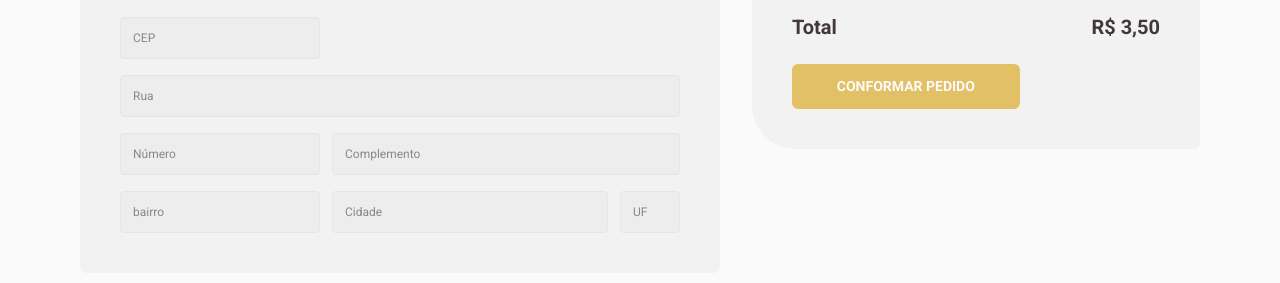
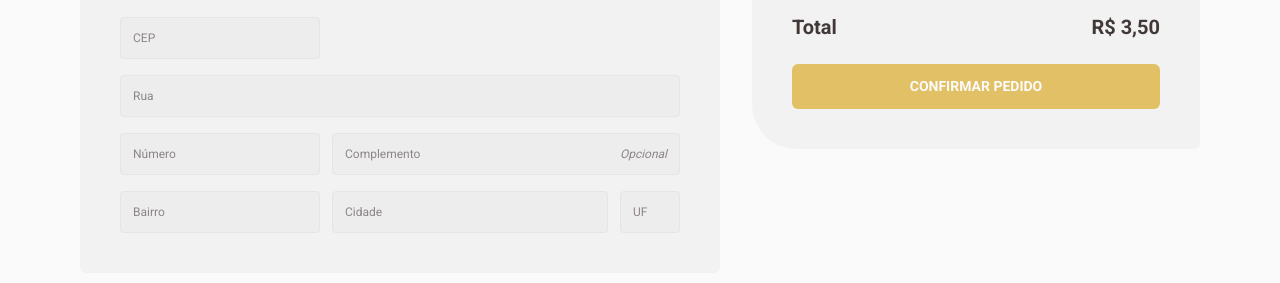
Before and after one commit to BrunaDuarte-3321/Ignite_ReactJS_2022, a React (Vite) app in the folder coffee-delivery/: page /completeorder in a window 1280 px wide. Shown: the part 273-556 px from the top of the page. Built offline with nearby package versions, Linux system fonts and the light colour scheme.

Commit message:
Finalizando validações form.

```diff
--- a/coffee-delivery/package.json
+++ b/coffee-delivery/package.json
@@ -10,13 +10,16 @@
     "lint": "eslint src --ext .ts,.tsx --fix"
   },
   "dependencies": {
+    "@hookform/resolvers": "^2.9.10",
     "immer": "^9.0.16",
     "phosphor-react": "^1.4.1",
     "polished": "^4.2.2",
     "react": "^18.2.0",
     "react-dom": "^18.2.0",
+    "react-hook-form": "^7.41.0",
     "react-router-dom": "^6.4.3",
-    "styled-components": "^5.3.6"
+    "styled-components": "^5.3.6",
+    "zod": "^3.20.2"
   },
   "devDependencies": {
     "@rocketseat/eslint-config": "^1.1.3",
--- a/coffee-delivery/src/components/Input/index.tsx
+++ b/coffee-delivery/src/components/Input/index.tsx
@@ -1,8 +1,28 @@
-import { InputHTMLAttributes } from 'react'
-import { InputStyleContainer } from './styles'
+import { forwardRef, InputHTMLAttributes } from 'react'
+import { RegularText } from '../Typography'
+import {
+  InputStyleContainer,
+  InputStyled,
+  InputWrapper,
+  RightText,
+} from './styles'
 
-type InputProps = InputHTMLAttributes<HTMLInputElement>
+type InputProps = InputHTMLAttributes<HTMLInputElement> & {
+  error?: string
+  rightText?: string
+}
 
-export function Input({ ...props }: InputProps) {
-  return <InputStyleContainer {...props} />
-}
+// eslint-disable-next-line react/display-name
+export const Input = forwardRef<HTMLInputElement, InputProps>(
+  ({ error, className, rightText, ...props }, ref) => {
+    return (
+      <InputWrapper className={className}>
+        <InputStyleContainer hasError={!!error}>
+          <InputStyled {...props} ref={ref} />
+          {rightText && <RightText>{rightText}</RightText>}
+        </InputStyleContainer>
+        {error && <RegularText size="s">{error}</RegularText>}
+      </InputWrapper>
+    )
+  },
+)
--- a/coffee-delivery/src/components/Input/styles.ts
+++ b/coffee-delivery/src/components/Input/styles.ts
@@ -1,15 +1,45 @@
-import styled from 'styled-components'
+import styled, { css } from 'styled-components'
 
-export const InputStyleContainer = styled.input`
+export const InputWrapper = styled.div`
+  display: flex;
+  flex-direction: column;
+  gap: 0.3rem;
+  position: relative;
+  > p {
+    color: ${({ theme }) => theme.colors['base-error']};
+  }
+`
+interface InputStyleContainerProps {
+  hasError: boolean
+}
+export const InputStyleContainer = styled.div<InputStyleContainerProps>`
   height: 2.625rem;
   border-radius: 4px;
   border: 1px solid ${({ theme }) => theme.colors['base-button']};
   background: ${({ theme }) => theme.colors['base-input']};
+
+  display: flex;
+  align-items: center;
+  justify-content: space-between;
   transition: 0.4s;
+  overflow: hidden;
 
-  &:focus {
+  &:focus-within {
     border: 1px solid ${({ theme }) => theme.colors['brand-yellow-dark']};
   }
+
+  ${({ theme, hasError }) =>
+    hasError &&
+    css`
+      border-color: ${theme.colors['base-error']};
+    `}
+`
+
+export const InputStyled = styled.input`
+  flex: 1;
+  height: 100%;
+  background: none;
+  border: none;
 
   color: ${({ theme }) => theme.colors['base-text']};
   font-size: 0.75rem;
@@ -19,3 +49,10 @@
     color: ${({ theme }) => theme.colors['base-label']};
   }
 `
+
+export const RightText = styled.p`
+  font-size: 0.75rem;
+  margin-right: 0.75rem;
+  font-style: italic;
+  color: ${({ theme }) => theme.colors['base-label']};
+`
--- a/coffee-delivery/src/pages/CompleteOrder/components/CompleteOrderForm/AdressForm.tsx
+++ b/coffee-delivery/src/pages/CompleteOrder/components/CompleteOrderForm/AdressForm.tsx
@@ -1,16 +1,58 @@
+import { useFormContext } from 'react-hook-form'
 import { Input } from '../../../../components/Input'
 import { AdressFormContainer } from './styles'
 
+interface ErrosType {
+  errors: {
+    [key: string]: {
+      message: string
+    }
+  }
+}
+
 export function AdressForm() {
+  const { register, formState } = useFormContext()
+
+  const { errors } = formState as unknown as ErrosType
   return (
     <AdressFormContainer>
-      <Input placeholder="CEP" type="number" className="cep" />
-      <Input placeholder="Rua" className="street" />
-      <Input placeholder="Número" type="number" />
-      <Input placeholder="Complemento" className="complement" />
-      <Input placeholder="bairro" />
-      <Input placeholder="Cidade" />
-      <Input placeholder="UF" />
+      <Input
+        placeholder="CEP"
+        type="number"
+        className="cep"
+        {...register('cep')}
+        error={errors.cep?.message}
+      />
+      <Input
+        placeholder="Rua"
+        className="street"
+        {...register('street')}
+        error={errors.street?.message}
+      />
+      <Input
+        placeholder="Número"
+        type="number"
+        {...register('street')}
+        error={errors.street?.message}
+      />
+      <Input
+        placeholder="Complemento"
+        className="complement"
+        {...register('complement')}
+        error={errors.complement?.message}
+        rightText="Opcional"
+      />
+      <Input
+        placeholder="Bairro"
+        {...register('district')}
+        error={errors.district?.message}
+      />
+      <Input
+        placeholder="Cidade"
+        {...register('city')}
+        error={errors.city?.message}
+      />
+      <Input placeholder="UF" {...register('uf')} error={errors.uf?.message} />
     </AdressFormContainer>
   )
 }
--- a/coffee-delivery/src/pages/CompleteOrder/components/SelectedCoffees/ConfirmationSection.tsx
+++ b/coffee-delivery/src/pages/CompleteOrder/components/SelectedCoffees/ConfirmationSection.tsx
@@ -1,4 +1,3 @@
-import { NavLink } from 'react-router-dom'
 import { Button } from '../../../../components/Button'
 import { RegularText } from '../../../../components/Typography'
 import { useCart } from '../../../../hooks/useCart'
@@ -32,9 +31,11 @@
           R$ {formattedCartTotal}
         </RegularText>
       </div>
-      <NavLink to="/orderConfirmed">
-        <Button text="Conformar Pedido" disabled={cartQuantity <= 0} />
-      </NavLink>
+      <Button
+        text="Confirmar Pedido"
+        disabled={cartQuantity <= 0}
+        type="submit"
+      />
     </ConfirmationSectionContainer>
   )
 }
--- a/coffee-delivery/src/pages/CompleteOrder/index.tsx
+++ b/coffee-delivery/src/pages/CompleteOrder/index.tsx
@@ -1,12 +1,42 @@
 import { CompleteOrderForm } from './components/CompleteOrderForm'
 import { SelectedCoffees } from './components/SelectedCoffees'
 import { CompleteOrderContainer } from './styles'
+import * as zod from 'zod'
+import { zodResolver } from '@hookform/resolvers/zod'
+import { useForm, FormProvider } from 'react-hook-form'
+
+const confirmOrderFormValidationSchema = zod.object({
+  cep: zod.string().min(1, 'Informe o CEP'),
+  street: zod.string().min(1, 'Informe o Rua'),
+  number: zod.string().min(1, 'Informe o Número'),
+  complement: zod.string(),
+  district: zod.string().min(1, 'Informe o Bairro'),
+  city: zod.string().min(1, 'Informe a Cidade'),
+  uf: zod.string().min(1, 'Informe a UF'),
+})
+
+type OrderData = zod.infer<typeof confirmOrderFormValidationSchema>
+type ConfirmOrderData = OrderData
 
 export function CompleteOrder() {
+  const confirmOrderForm = useForm<ConfirmOrderData>({
+    resolver: zodResolver(confirmOrderFormValidationSchema),
+  })
+
+  const { handleSubmit } = confirmOrderForm
+
+  const handleConfirmOrder = (data: any) => {
+    console.log(data, 'data')
+  }
   return (
-    <CompleteOrderContainer className="container">
-      <CompleteOrderForm />
-      <SelectedCoffees />
-    </CompleteOrderContainer>
+    <FormProvider {...confirmOrderForm}>
+      <CompleteOrderContainer
+        className="container"
+        onSubmit={handleSubmit(handleConfirmOrder)}
+      >
+        <CompleteOrderForm />
+        <SelectedCoffees />
+      </CompleteOrderContainer>
+    </FormProvider>
   )
 }
```
Also changed, not shown: 1 other file (tests, documents, lock files or other folders).
